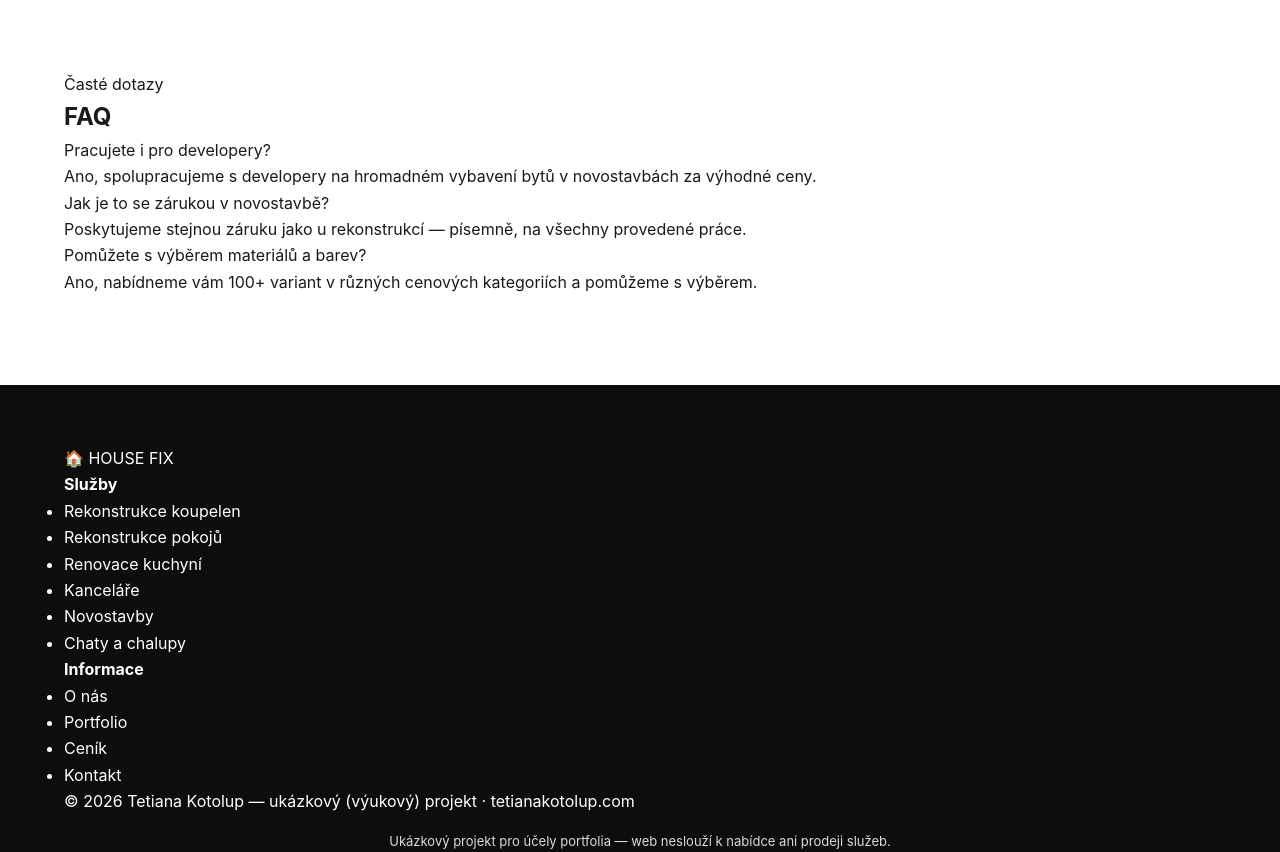
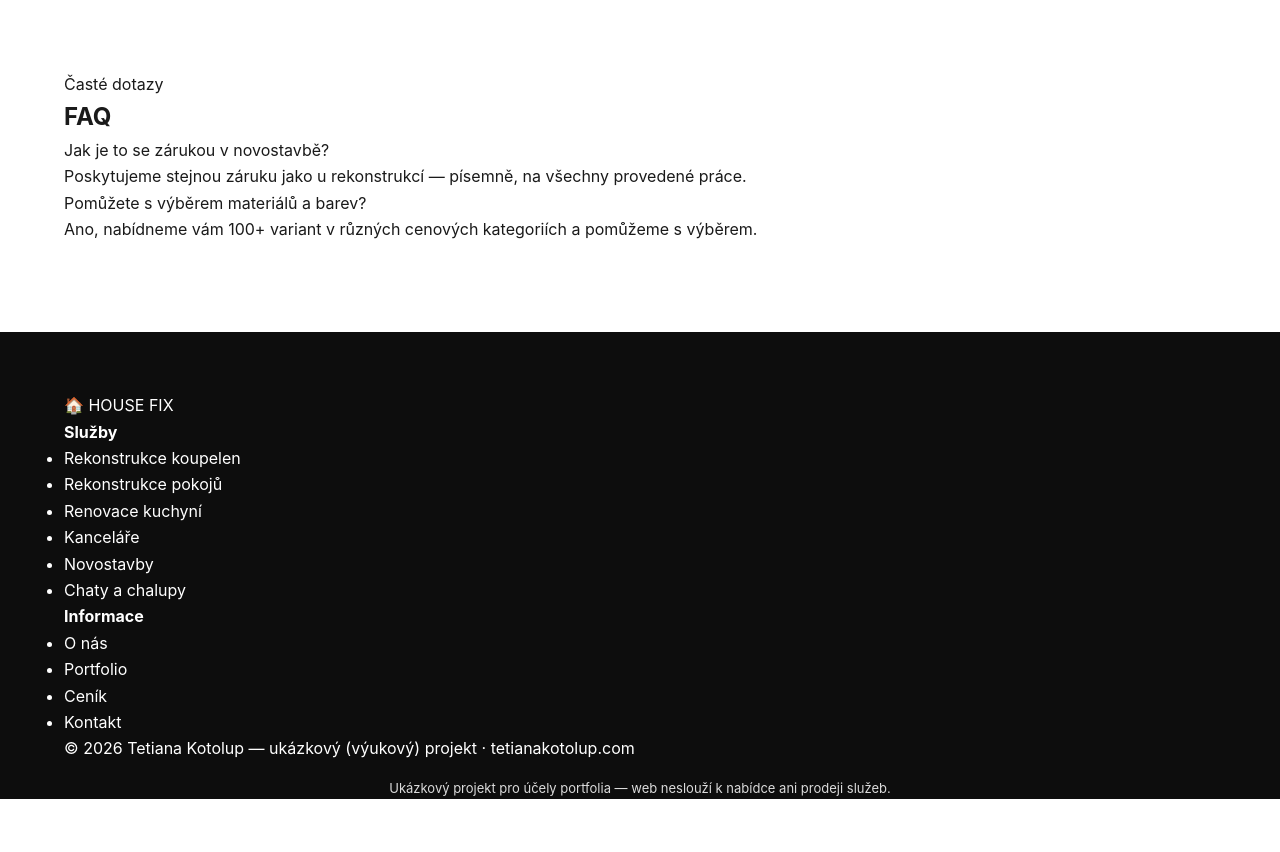
Before and after one commit to tetiana-a/fixhouse-brno, a website: page public/rekonstrukce-novostavby/index.html in a window 1280 px wide. Shown: the part 1880-2732 px from the top of the page. After the commit the page ends 2679 px from the top, so only its background shows below. Drawn offline with Linux system fonts and the light colour scheme.

Commit message:
Odstraněna neověřená tvrzení o spolupráci se značkami a developery
Co-Authored-By: Claude Opus 5.5 <noreply@anthropic.com>
Claude-Session: https://claude.ai/code/session_01Pj3zjxxGK4PwrsRXn5ibBv

```diff
--- a/public/rekonstrukce-novostavby/index.html
+++ b/public/rekonstrukce-novostavby/index.html
@@ -30,10 +30,7 @@
 <a href="/kontakt/">Kontakt</a>
 </nav>
 <div class="header__phone">
-
-
 </div>
-
 </div>
 </header>
 <section class="page-hero">
@@ -45,14 +42,11 @@
 <h1>Rekonstrukce v nových budovách v Brně</h1>
 <p>Dokončovací práce v novostavbách v Brně — přesně podle projektové dokumentace, v termínu a v rozpočtu.</p>
 <div style="margin-top:24px;display:flex;gap:12px;flex-wrap:wrap">
-
-
 </div>
 </div>
 <div><img alt="Rekonstrukce v nových budovách Brno" loading="eager" src="https://images.unsplash.com/photo-1560448204-e02f11c3d0e2?w=700&amp;q=80" style="border-radius:12px;max-height:320px;width:100%;object-fit:cover"/></div>
 </div>
 </section>
-
 <section class="section">
 <div class="container">
 <p class="section-sub">Co zahrnujeme</p>
@@ -85,7 +79,7 @@
 <p class="section-sub">Časté dotazy</p>
 <h2 class="section-title">FAQ</h2>
 <div class="faq">
-<div class="faq-item"><div class="faq-item__q">Pracujete i pro developery?</div><div class="faq-item__a">Ano, spolupracujeme s developery na hromadném vybavení bytů v novostavbách za výhodné ceny.</div></div><div class="faq-item"><div class="faq-item__q">Jak je to se zárukou v novostavbě?</div><div class="faq-item__a">Poskytujeme stejnou záruku jako u rekonstrukcí — písemně, na všechny provedené práce.</div></div><div class="faq-item"><div class="faq-item__q">Pomůžete s výběrem materiálů a barev?</div><div class="faq-item__a">Ano, nabídneme vám 100+ variant v různých cenových kategoriích a pomůžeme s výběrem.</div></div>
+<div class="faq-item"><div class="faq-item__q">Jak je to se zárukou v novostavbě?</div><div class="faq-item__a">Poskytujeme stejnou záruku jako u rekonstrukcí — písemně, na všechny provedené práce.</div></div><div class="faq-item"><div class="faq-item__q">Pomůžete s výběrem materiálů a barev?</div><div class="faq-item__a">Ano, nabídneme vám 100+ variant v různých cenových kategoriích a pomůžeme s výběrem.</div></div>
 </div>
 </div>
 </section>
@@ -94,9 +88,6 @@
 <div class="footer__inner">
 <div>
 <div class="footer__logo">🏠 HOUSE FIX</div>
-
-
-
 </div>
 <div>
 <h4>Služby</h4>
@@ -118,11 +109,9 @@
 <li><a href="/kontakt/">Kontakt</a></li>
 </ul>
 </div>
-
 </div>
 <div class="footer__bottom">
 <span>© 2026 Tetiana Kotolup — ukázkový (výukový) projekt · tetianakotolup.com</span>
-
 </div>
 </div>
 <p style="text-align:center;font-size:13px;opacity:.85;margin:16px auto 0;padding:0 16px">Ukázkový projekt pro účely portfolia — web neslouží k nabídce ani prodeji služeb.</p></footer>
```
Also changed, not shown: public/rekonstrukce-koupelen/index.html (+1 -1 lines).
